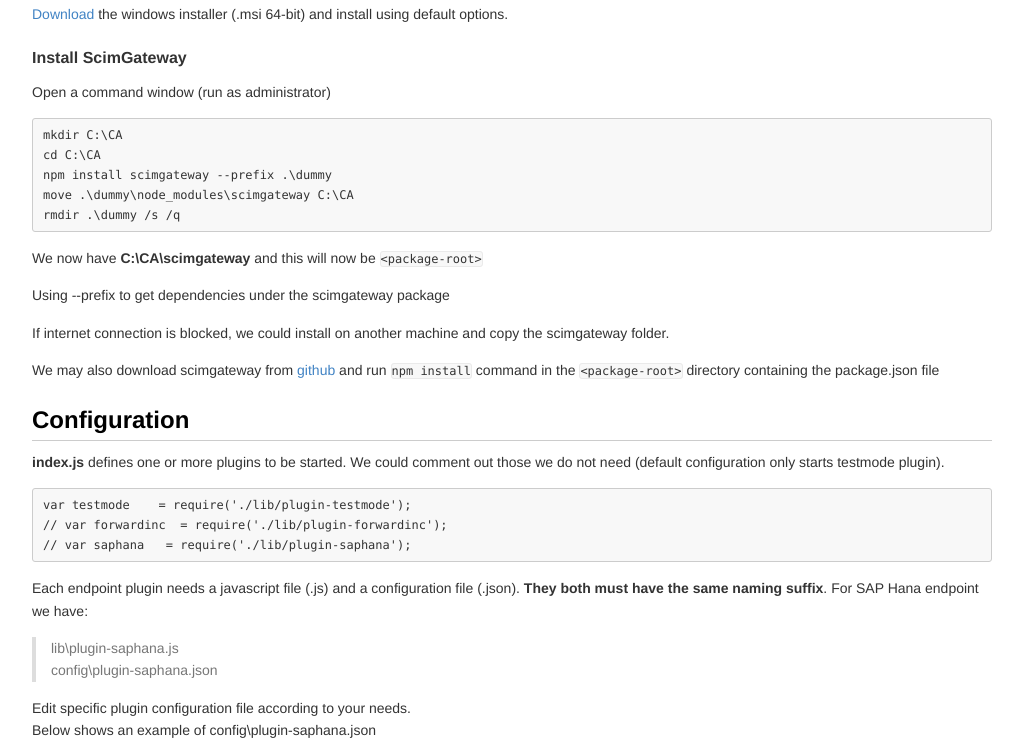
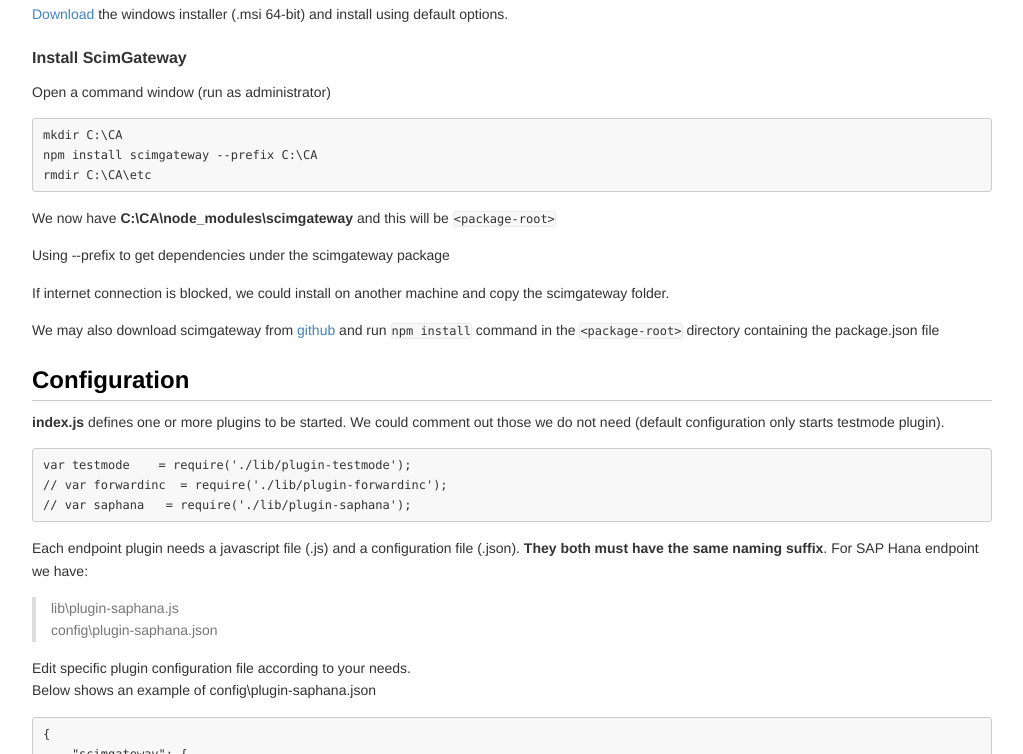
Before and after one commit to jelhub/scimgateway, a website: page README.html in a window 1280 px wide. Shown: the part 1252-2006 px from the top of the page, without its empty margins (128-1151 px from the left). Drawn offline with Linux system fonts and the light colour scheme.

Commit message:
npm install

```diff
--- a/README.html
+++ b/README.html
@@ -335,13 +335,11 @@ Should be used as the main template for building new plugins</p></li>
 <p>Open a command window (run as administrator)</p>
 
 <pre><code>mkdir C:\CA
-cd C:\CA
-npm install scimgateway --prefix .\dummy
-move .\dummy\node_modules\scimgateway C:\CA
-rmdir .\dummy /s /q
+npm install scimgateway --prefix C:\CA
+rmdir C:\CA\etc
 </code></pre>
 
-<p>We now have <strong>C:\CA\scimgateway</strong> and this will now be <code>&lt;package-root&gt;</code>  </p>
+<p>We now have <strong>C:\CA\node_modules\scimgateway</strong> and this will be <code>&lt;package-root&gt;</code>  </p>
 
 <p>Using --prefix to get dependencies under the scimgateway package  </p>
 
@@ -425,7 +423,7 @@ Below shows an example of config\plugin-saphana.json  </p>
 
 <p>Gateway can now be started from a command window running in administrative mode</p>
 
-<p><code>node C:\CA\scimgateway</code>  </p>
+<p><code>node C:\CA\node_modules\scimgateway</code>  </p>
 
 <p>or </p>
 
@@ -451,7 +449,7 @@ Actions tab:
 ------------
 Action = Start a program
 Program/script = C:\Program Files\nodejs\node.exe
-Arguments = C:\CA\scimgateway
+Arguments = C:\CA\node_modules\scimgateway
 
 Settings - tab:
 ---------------
```
Also changed, not shown: README.md.
